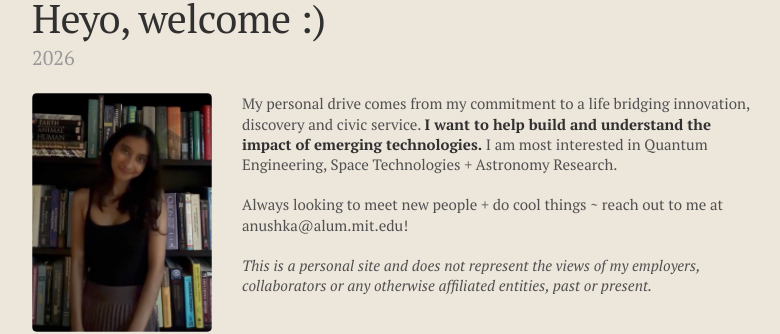
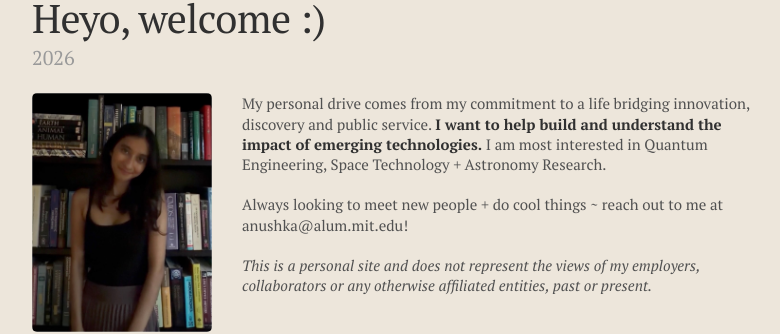
Before and after one commit to anushkanaiknaware/anushkanaiknaware.github.io, a Jekyll site: the page built from _posts/2026-08-20-home.md, in a window 1280 px wide. Shown: the part 139-473 px from the top of the page, without its empty margins (248-1028 px from the left). Built offline with Jekyll 4.4.1, drawn with Linux system fonts in a browser that asks for light colours.

Commit message:
Revise text in home.md for clarity

```diff
--- a/_posts/2026-08-20-home.md
+++ b/_posts/2026-08-20-home.md
@@ -8,7 +8,7 @@ season:
 
 <div class="home-text" markdown="1">
 
-My personal drive comes from my commitment to a life bridging innovation, discovery and civic service. **I want to help build and understand the impact of emerging technologies.** I am most interested in Quantum Engineering, Space Technologies + Astronomy Research.
+My personal drive comes from my commitment to a life bridging innovation, discovery and public service. **I want to help build and understand the impact of emerging technologies.** I am most interested in Quantum Engineering, Space Technology + Astronomy Research.
 
 Always looking to meet new people + do cool things ~ reach out to me at anushka@alum.mit.edu!
 
```
